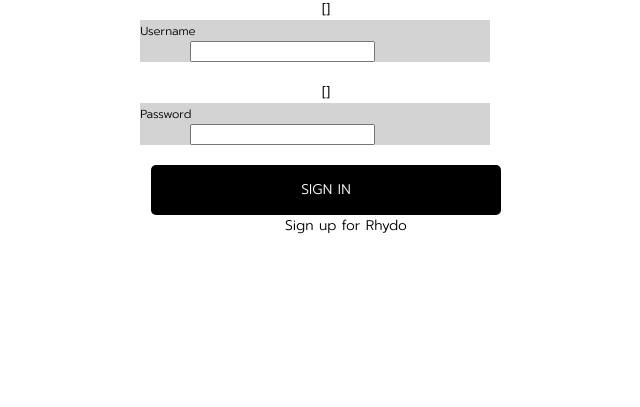
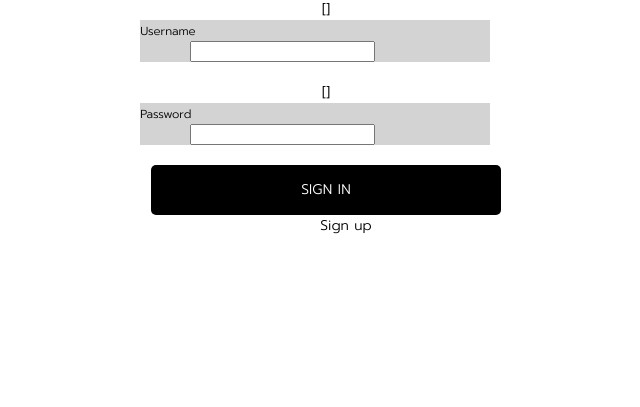
Before and after one commit to Tozman99/deployment.github.io, a Django app: template deployment_project/user_app/templates/user_app/login.html in a window 1280 px wide. Shown: the part 170-577 px from the top of the page, without its empty margins (314-954 px from the left). Run offline with Django 3.2, Linux system fonts and the light colour scheme; the template is opened without the code that fills it, so the values that code supplies are empty, except form fields; tables that the repository leaves empty hold one stand-in row (values such as "Sample post"); form fields are guessed from the names that the template uses.

Commit message:
templates update 2

```diff
--- a/deployment_project/user_app/templates/user_app/login.html
+++ b/deployment_project/user_app/templates/user_app/login.html
@@ -41,7 +41,7 @@
 							<div class="hr"></div>
 							<div class="foot-lnk">
 								<span>
-									<a class="signup-link" href="{% url 'users:registration' %}">Sign up for Rhydo</a>
+									<a class="signup-link" href="{% url 'user_app:registration' %}">Sign up</a>
 								</span>
 
 							</div>
```
